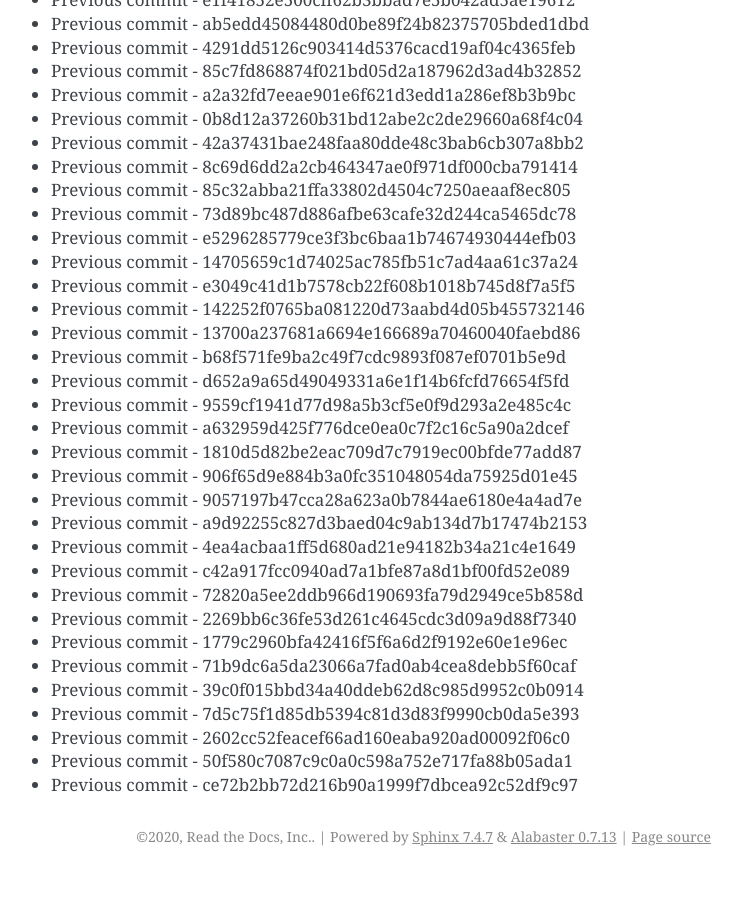
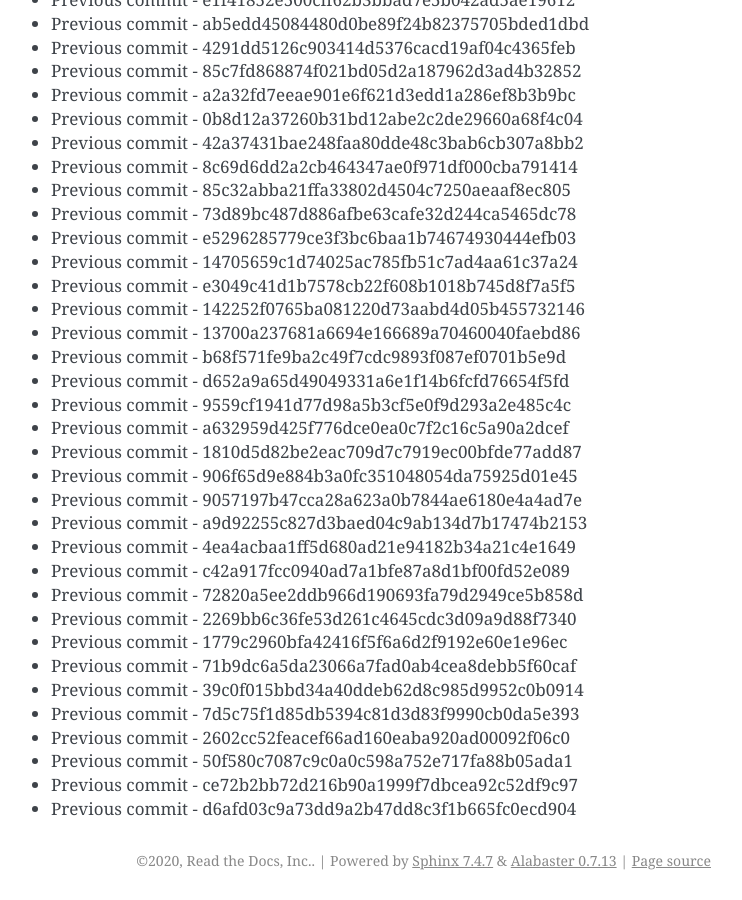
Before and after one commit to readthedocs/rtd-git-stresstest, a Sphinx documentation site: the page built from docs/updates.rst, in a window 1280 px wide and 900 px high, scrolled down 35518 px. Shown: the whole window, without its empty margins (399-1141 px from the left). Built offline with Sphinx 7.4.7, drawn with Linux system fonts in a browser that asks for light colours; before the commit the page ends 36394 px from its top, so only the background shows below that.

Commit message:
Generating commit from previous: d6afd03c9a73dd9a2b47dd8c3f1b665fc0ecd904

```diff
--- a/docs/updates.rst
+++ b/docs/updates.rst
@@ -1524,3 +1524,4 @@ It can be tested for any performance characteristics.
 * Previous commit - 2602cc52feacef66ad160eaba920ad00092f06c0
 * Previous commit - 50f580c7087c9c0a0c598a752e717fa88b05ada1
 * Previous commit - ce72b2bb72d216b90a1999f7dbcea92c52df9c97
+* Previous commit - d6afd03c9a73dd9a2b47dd8c3f1b665fc0ecd904
```
